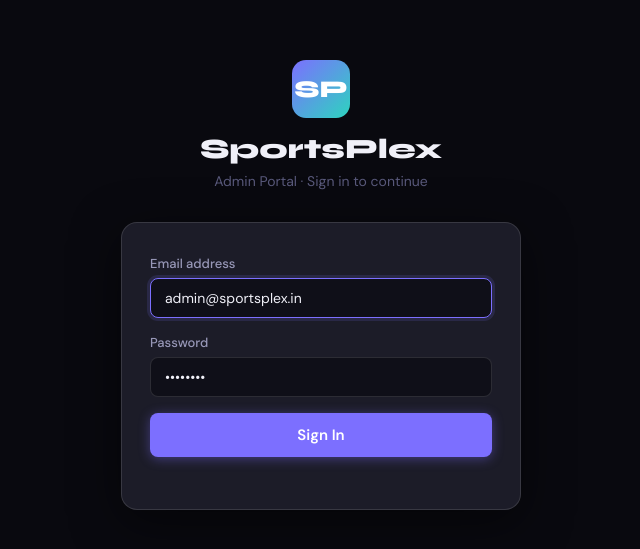
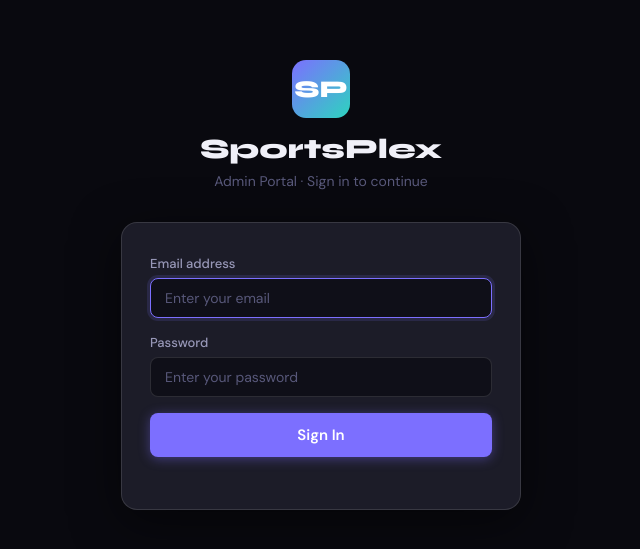
Before and after one commit to manobse/odv-admin, a React (Vite) app: page /login in a window 1280 px wide. Shown: the part 115-664 px from the top of the page, without its empty margins (319-959 px from the left). Built offline with nearby package versions, Linux system fonts and the light colour scheme; no server answers.

Commit message:
removed credentials from login page and updated vercel rewrites

```diff
--- a/src/pages/Login.jsx
+++ b/src/pages/Login.jsx
@@ -8,8 +8,8 @@
   const toast = useToast()
   const navigate = useNavigate()
 
-  const [email,    setEmail]    = useState('admin@sportsplex.in')
-  const [password, setPassword] = useState('admin123')
+  const [email,    setEmail]    = useState('')
+  const [password, setPassword] = useState('')
   const [loading,  setLoading]  = useState(false)
   const [error,    setError]    = useState('')
 
@@ -54,7 +54,7 @@
               <input
                 type="email" value={email} required autoFocus
                 onChange={e => setEmail(e.target.value)}
-                placeholder="admin@sportsplex.in"
+                placeholder="Enter your email"
               />
             </div>
             <div style={{ display:'flex', flexDirection:'column', gap:6 }}>
@@ -62,7 +62,7 @@
               <input
                 type="password" value={password} required
                 onChange={e => setPassword(e.target.value)}
-                placeholder="••••••••"
+                placeholder="Enter your password"
               />
             </div>
             <button
```
Also changed, not shown: vercel.json (added).
